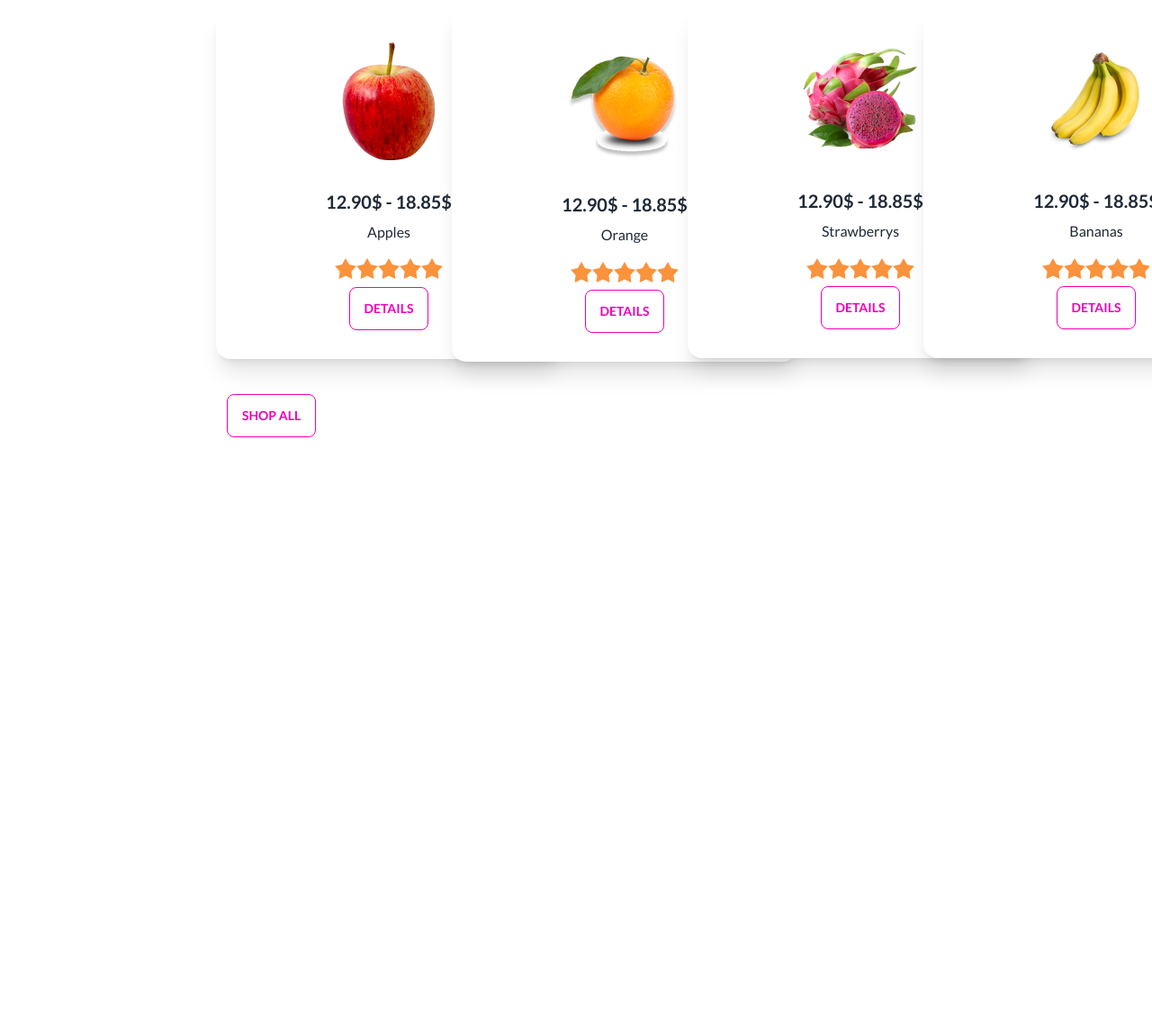
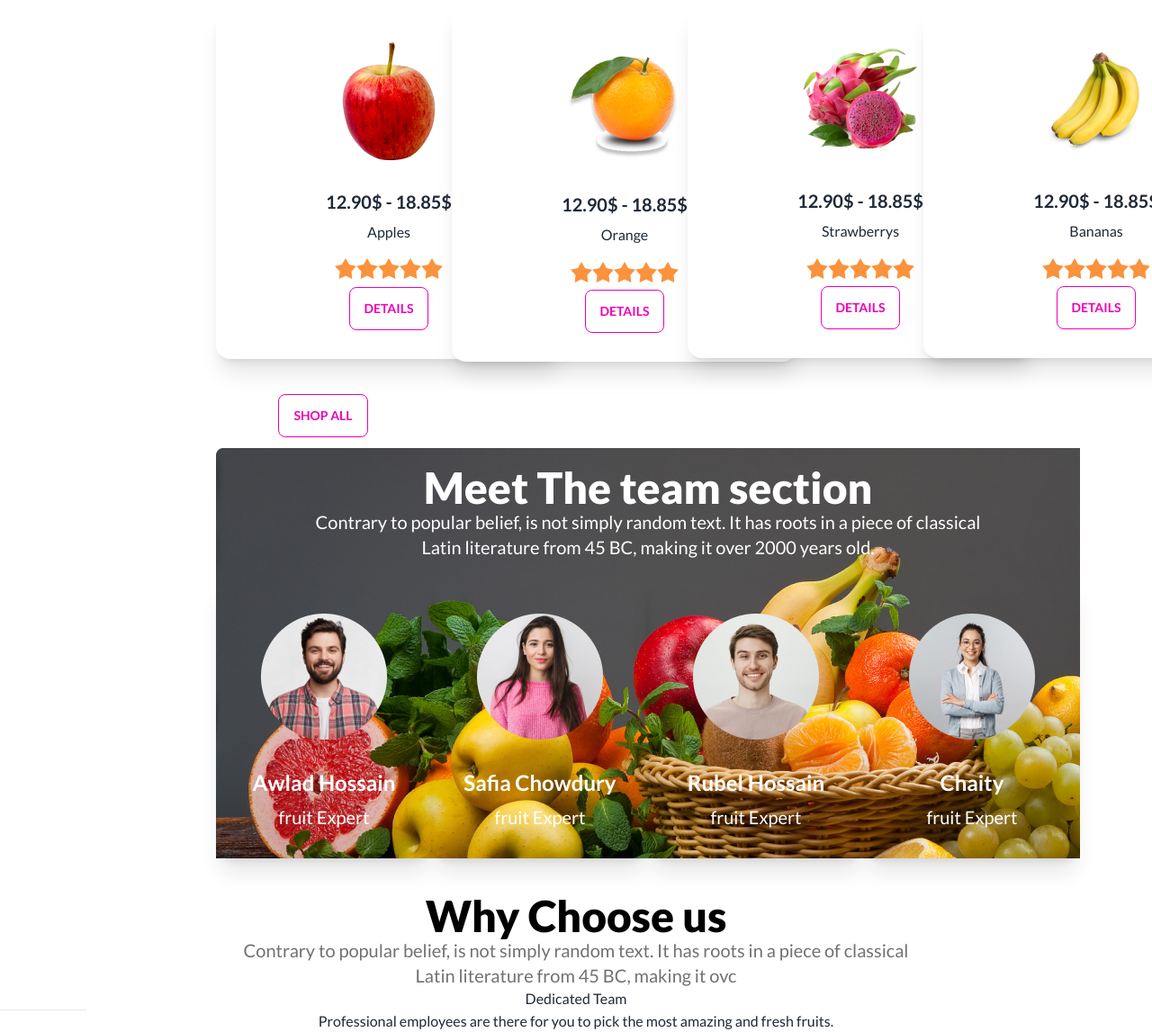
Before and after one commit to Naim-Rihan/fruit-burst, a plain HTML site: page index.html in a window 1280 px wide. Shown: the part 1041-2188 px from the top of the page at 90% size. Before the commit the page ends 1539 px from the top, so only its background shows below. Drawn offline with nearby package versions, Linux system fonts and the light colour scheme.

Commit message:
why choose section created

```diff
--- a/index.html
+++ b/index.html
@@ -14,6 +14,10 @@
     <style>
         .font-lato{
             font-family: 'Lato', sans-serif;
+        }
+        #team-section{
+          background-image: url(./images/banner1.png);
+          background-repeat: no-repeat;
         }
     </style>
 </head>
@@ -369,10 +373,71 @@
                     </div>
                   </div>
                 </div>
-                <div class="p-3 items-center">
+                <div class="p-3 text-center">
                     <button class="btn btn-outline btn-secondary">Shop All</button>
                 </div>
             </div>
+        </section>
+        <!-- Meet the team section -->
+        <section>
+          <div id="team-section" class="justify-center items-center mx-60 w-3/4">
+            <div class=" text-center items-center justify-center py-5">
+              <h3 class="text-white text-5xl font-extrabold">Meet The team section</h3>
+              <p class="text-white text-xl font-medium">Contrary to popular belief, is not simply random text. It has roots in a piece of classical<br> Latin literature from 45 BC, making it over 2000 years old.</p>
+            </div>
+            <div class="grid grid-cols-1 lg:flex">
+              <div class="card w-96  shadow-xl">
+                <figure class="px-10 pt-10">
+                  <img src="/images/member1.png" alt="Shoes" class="rounded-xl" />
+                </figure>
+                <div class="card-body items-center text-center">
+                  <h2 class="card-title text-white text-2xl font-bold">Awlad Hossain</h2>
+                  <p class="text-white text-xl font-medium">fruit Expert</p>
+                </div>
+              </div>
+              <div class="card w-96  shadow-xl">
+                <figure class="px-10 pt-10">
+                  <img src="/images/member2.png" alt="Shoes" class="rounded-xl" />
+                </figure>
+                <div class="card-body items-center text-center">
+                  <h2 class="card-title text-white text-2xl font-bold">Safia Chowdury</h2>
+                  <p class="text-white text-xl font-medium">fruit Expert</p>
+                </div>
+              </div>
+              <div class="card w-96  shadow-xl">
+                <figure class="px-10 pt-10">
+                  <img src="/images/member3.png" alt="Shoes" class="rounded-xl" />
+                </figure>
+                <div class="card-body items-center text-center">
+                  <h2 class="card-title text-white text-2xl font-bold">Rubel Hossain</h2>
+                  <p class="text-white text-xl font-medium">fruit Expert</p>
+                </div>
+              </div>
+              <div class="card w-96  shadow-xl">
+                <figure class="px-10 pt-10">
+                  <img src="/images/member4.png" alt="Shoes" class="rounded-xl" />
+                </figure>
+                <div class="card-body items-center text-center">
+                  <h2 class="card-title text-white text-2xl font-bold">Chaity</h2>
+                  <p class="text-white text-xl font-medium">fruit Expert</p>
+                </div>
+              </div>
+            </div>
+          </div>
+        </section>
+        <!-- Why choose us section -->
+        <section>
+          <div>
+            <div class="justify-center items-center text-center mt-10">
+              <h3 class="text-black text-5xl font-extrabold">Why Choose us</h3>
+              <p class="text-xl text-[#12121299] font-medium">Contrary to popular belief, is not simply random text. It has roots in a piece of classical<br> Latin literature from 45 BC, making it ovc
+              <div>
+                <h3>Dedicated Team</h3>
+                <hr class="w-24 justify-center"/>
+                <p>Professional employees are there for you to pick the most amazing and fresh fruits.</p>
+              </div>
+            </div>
+          </div>
         </section>
     </main>
     <footer>
```
Also changed, not shown: images/facebook.png (added).
